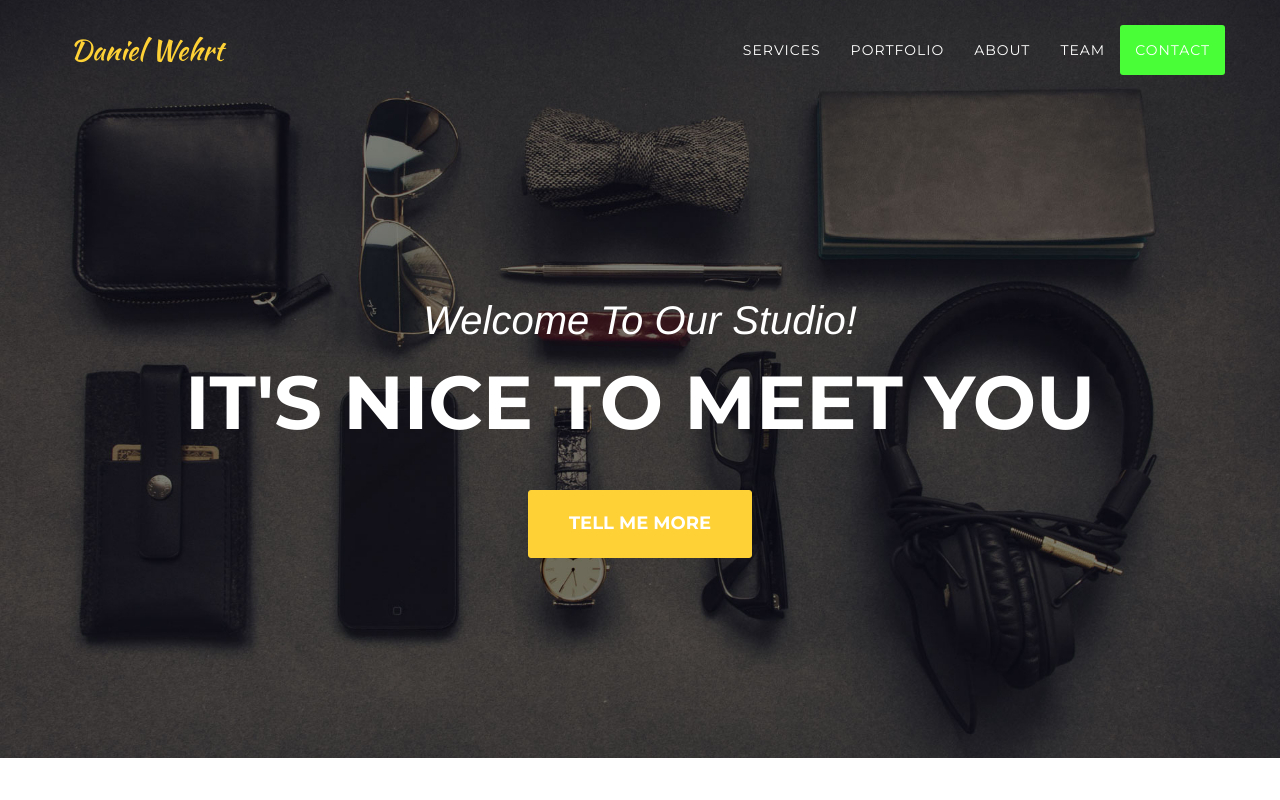
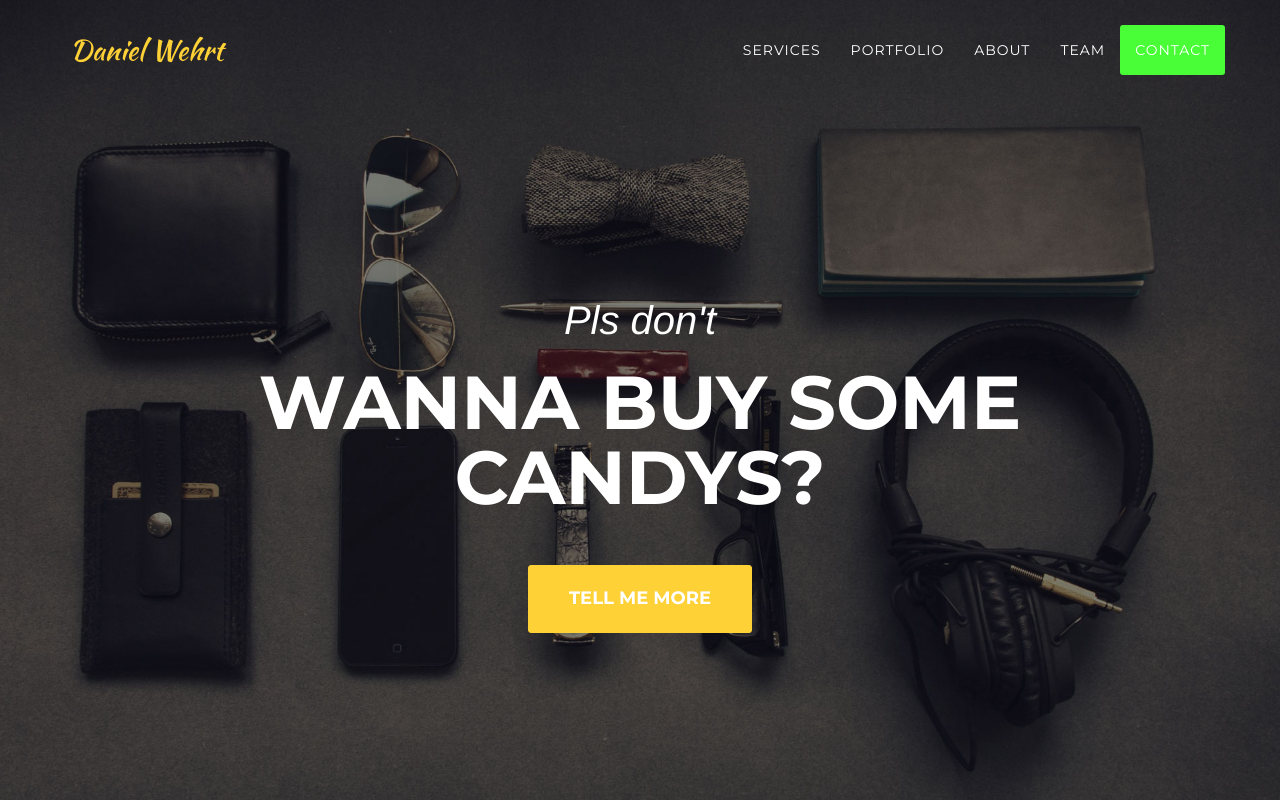
Before and after one commit to DanielInc/0815, a website: page index.html in a window 1280 px wide. Shown: the top 800 px of the page. Drawn offline with nearby package versions, Linux system fonts and the light colour scheme; a web font is replaced by a local one.

Commit message:
init webseite 2

```diff
--- a/index.html
+++ b/index.html
@@ -75,8 +75,8 @@
     <header>
         <div class="container">
             <div class="intro-text">
-                <div class="intro-lead-in">Welcome To Our Studio!</div>
-                <div class="intro-heading">It's Nice To Meet You</div>
+                <div class="intro-lead-in">Pls don't</div>
+                <div class="intro-heading">Wanna buy some Candys?</div>
                 <a href="#contact" class="page-scroll btn btn-xl">Tell Me More</a>
             </div>
         </div>
```
